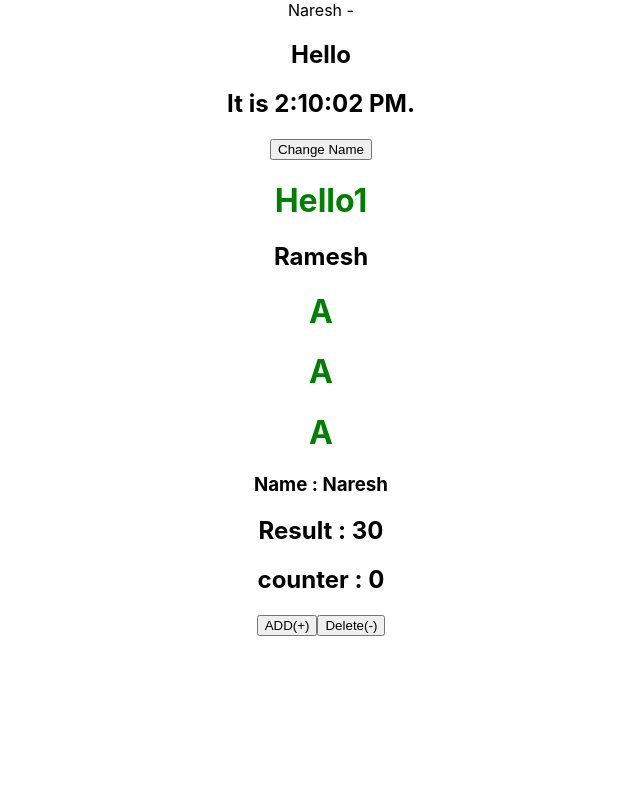
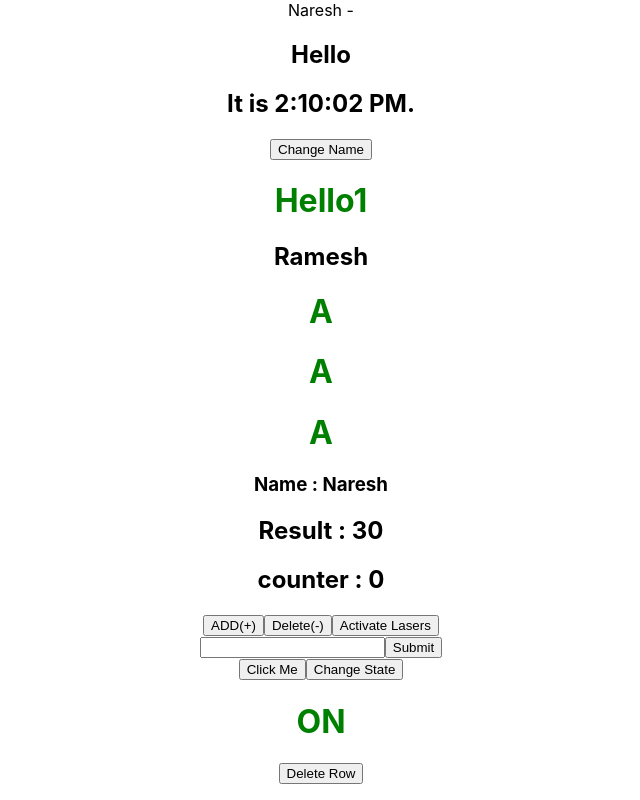
Before and after one commit to GotteNaresh/reactjs_class, a React (Create React App) app: page / in a window 1280 px wide. Shown: the whole page, without its empty margins (319-959 px from the left). Built offline with nearby package versions, Linux system fonts and the light colour scheme.

Commit message:
Handling events

```diff
--- a/src/App.js
+++ b/src/App.js
@@ -6,6 +6,8 @@ import ClassA from './components/ClassA';
 import ExportDiff, {A, B} from './components/ExportDiff';
 import AddTwoNumbers from './components/basics/AddTwoNumbers';
 import IncreamentComponent from './components/basics/IncreamentComponent';
+import Events from './components/handlingevents/Events';
+import Toggle from './components/handlingevents/Toggle';
 
 const App = () => {
   const name = 'Naresh';
@@ -33,7 +35,8 @@ const App = () => {
       <ExportDiff></ExportDiff>
       <AddTwoNumbers numbers={numbers} name={name1}/>
       <IncreamentComponent />
-
+      <Events></Events>
+      <Toggle></Toggle>
     </div>
   );
 }
--- /dev/null
+++ b/src/components/handlingevents/Events.js
@@ -0,0 +1,29 @@
+const Events = () => {
+    const userAlert = () => {
+        alert("HI");
+    }
+    const formSubmit = () => {
+        alert("form");
+    }
+    const getUserParameter = (value) => {
+        console.log(value);
+    }
+    return(
+        <>
+            <button onClick={userAlert}>
+            Activate Lasers
+            </button>
+            <br>
+            </br>
+            <form onSubmit={formSubmit}>
+                <input type='text' name='name' />
+                <input type='submit' value='Submit'/>
+            </form>
+
+            <button onClick={getUserParameter('10')}>Click Me</button>
+
+        </>
+    )
+}
+
+export default Events;
--- /dev/null
+++ b/src/components/handlingevents/Toggle.js
@@ -0,0 +1,35 @@
+import React, {Component} from 'react';
+
+class Toggle extends Component {
+    constructor(props) {
+        super(props);
+        this.state = {
+            isToggleOn: true
+        };
+        this.changeState = this.changeState.bind(this);
+        this.deleteRow = this.deleteRow.bind(this);
+    }
+
+    changeState() {
+        this.setState(prevState => ({
+            isToggleOn: !prevState.isToggleOn
+        }));
+        console.log("cliked", this.state.isToggleOn);
+    }
+    deleteRow(id, e) {
+        console.log(id);
+    }
+    render() {
+        let id = 10;
+        return(
+            <>
+            <button onClick={this.changeState}>Change State</button>
+            <h1>{this.state.isToggleOn? 'ON' : 'OFF'}</h1>
+            <button onClick={(e) => this.deleteRow(id, e)}>Delete Row</button>
+
+            </>
+        )
+    }
+}
+
+export default Toggle;
```
